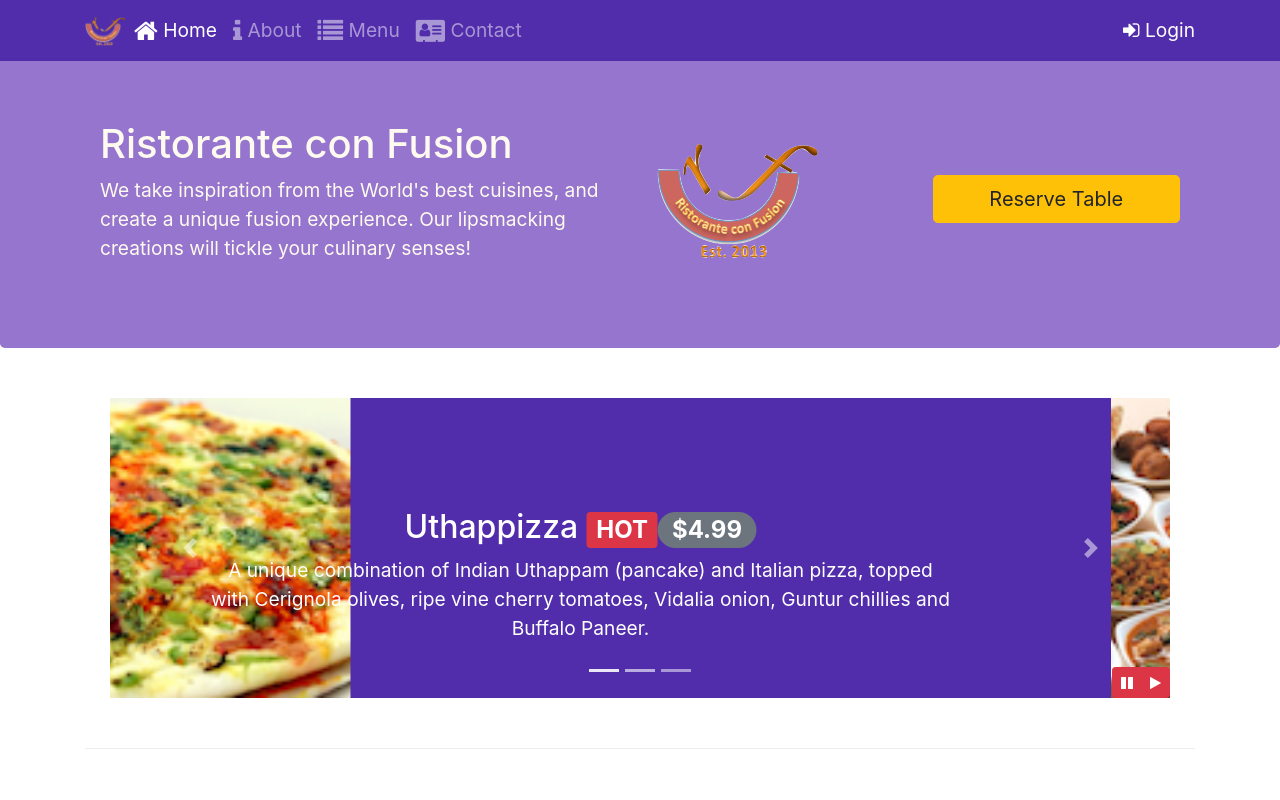
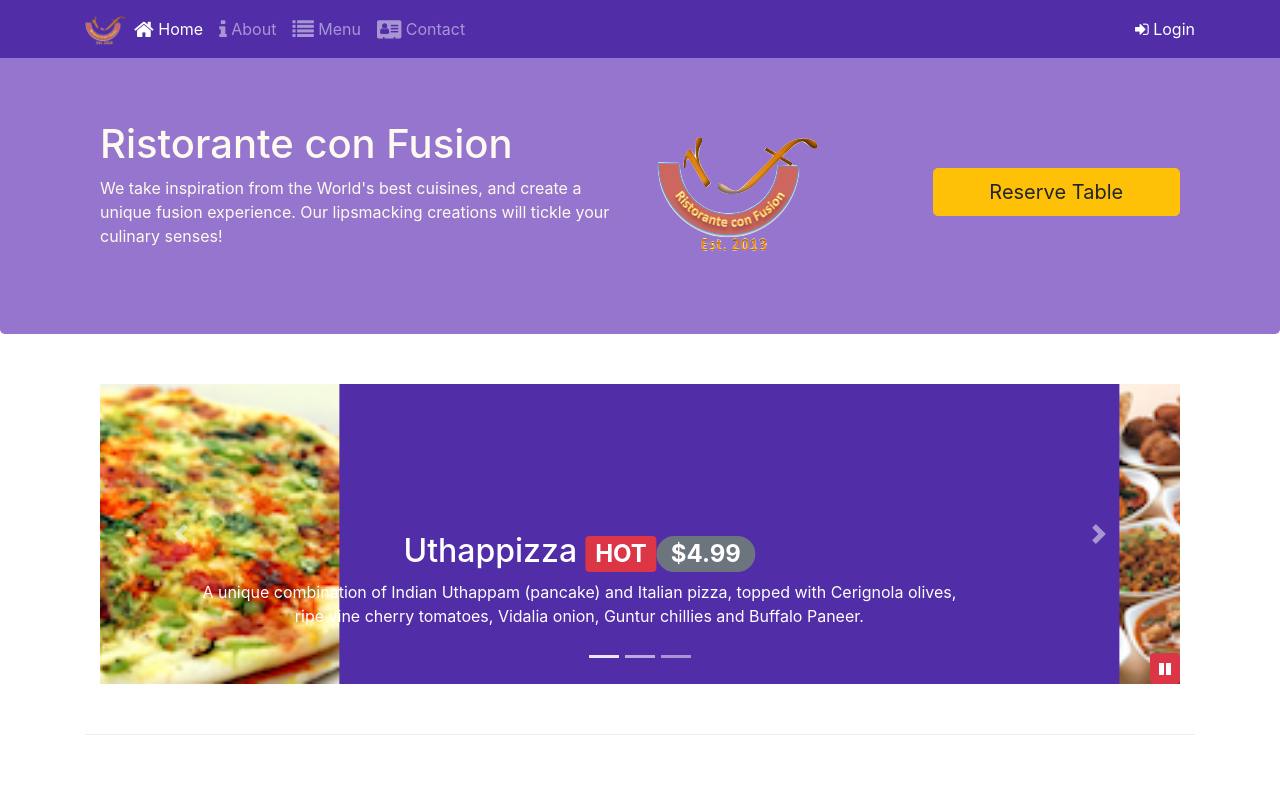
Before and after one commit to bc183/conFusion, a website: page index.html in a window 1280 px wide. Shown: the top 800 px of the page. Drawn offline with nearby package versions, Linux system fonts and the light colour scheme.

Commit message:
module 4

```diff
--- /dev/null
+++ b/css/styles.scss
@@ -0,0 +1,73 @@
+$lt-gray: #ddd;
+$background-dark: #512DA8;
+$background-light: #9575CD;
+$background-pale: #D1C4E9;
+// Height variables
+$carousel-item-height: 300px;
+@mixin zero-margin($pad-up-dn, $pad-left-right) {
+    margin: 0px auto;
+    padding: $pad-up-dn $pad-left-right;
+}
+
+.row-header {
+    @include zero-margin(0px, 0px);
+}
+
+.row-content {
+    @include zero-margin(50px, 0px);
+    border-bottom: 1px ridge;
+    min-height: 400px;
+}
+
+.footer {
+    background-color: $background-pale;
+    @include zero-margin(20px, 0px);
+}
+
+.jumbotron {
+    @include zero-margin(70px, 30px);
+    background: $background-light;
+    color: floralwhite;
+}
+
+address {
+    font-size: 80%;
+    margin: 0px;
+    color: #0f0f0f;
+}
+
+body {
+    padding: 50px 0px 0px 0px;
+    z-index: 0;
+}
+
+.navbar-dark {
+    background-color: $background-dark;
+}
+
+.tab-content {
+    border-left: 1px solid $lt-gray;
+    border-right: 1px solid $lt-gray;
+    border-bottom: 1px solid $lt-gray;
+    padding: 10px;
+}
+
+.carousel {
+    background: $background-dark;
+    .carousel-item {
+        height: $carousel-item-height;
+        img {
+            position: absolute;
+            top: 0;
+            left: 0;
+            min-height: 300px;
+        }
+    }
+}
+
+#carouselButton {
+    right: 0px;
+    position: absolute;
+    bottom: 0px;
+    z-index: 1;
+}
--- a/index.html
+++ b/index.html
@@ -212,14 +212,9 @@
                     <a class="carousel-control-next" href="#mycarousel" role="button" data-slide="next">
                         <span class="carousel-control-next-icon"></span>
                     </a>
-                    <div class="btn-group" id="carouselButton">
-                        <button class="btn btn-danger btn-sm" id="carousel-pause">
-                            <span class="fa fa-pause"></span>
-                        </button>
-                        <button class="btn btn-danger btn-sm" id="carousel-play">
-                            <span class="fa fa-play"></span>
-                        </button>
-                    </div>
+                    <button class="btn btn-danger btn-sm" id="carouselButton">
+                        <span class="fa fa-pause"></span>
+                    </button>
                 </div>
             </div>
         </div>
@@ -320,12 +315,17 @@
             $("#mycarousel").carousel({
                 interval: 2000
             });
-            $("#carousel-pause").click(function() {
-                $("#mycarousel").carousel('pause');
-            });
-            $("#carousel-play").click(function() {
-                $("#mycarousel").carousel('cycle');
-            });
+            $('#carouselButton').click(function() {
+                if ($('#carouselButton').children('span').hasClass('fa-pause')) {
+                    $('#mycarousel').carousel('pause');
+                    $('#carouselButton').children('span').removeClass('fa-pause');
+                    $('#carouselButton').children('span').addClass('fa-play');
+                } else {
+                    $('#mycarousel').carousel('cycle');
+                    $('#carouselButton').children('span').removeClass('fa-play');
+                    $('#carouselButton').children('span').addClass('fa-pause');
+                }
+            })
         });
     </script>
 </body>
```
Also changed, not shown: css/styles.css, 1 other file.
